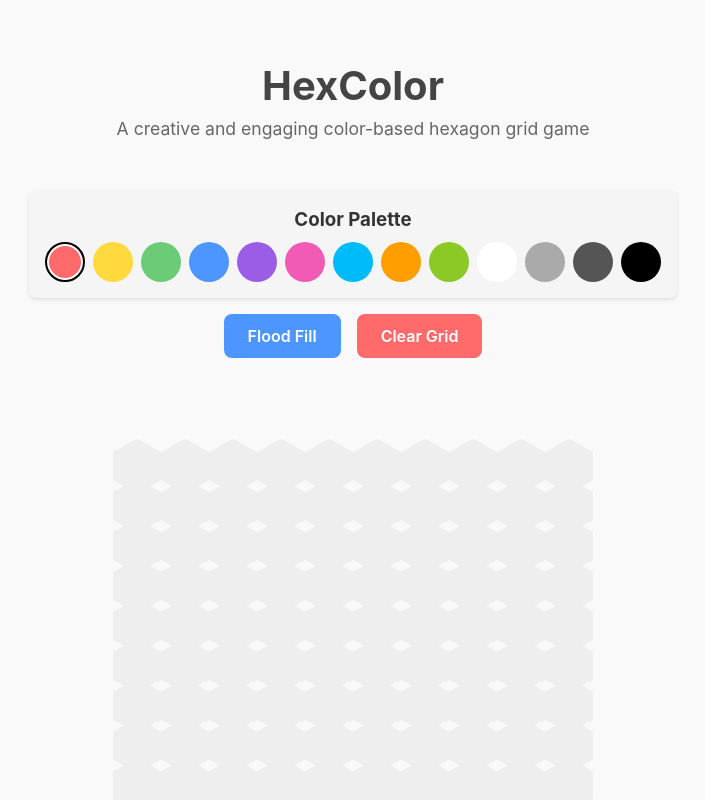
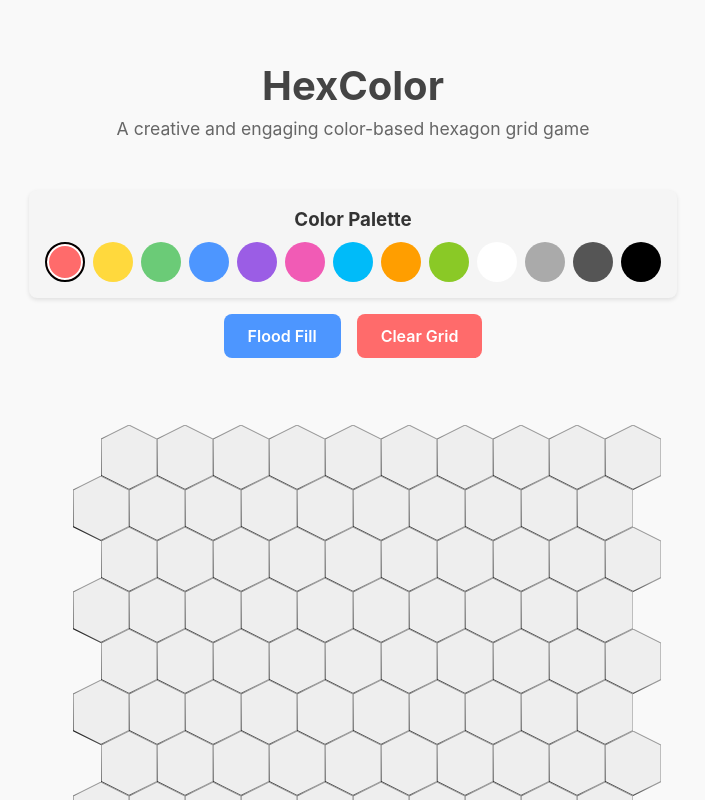
Before and after one commit to lpenguin/hexcolor, a React (Vite) app: page / in a window 1280 px wide. Shown: the top 800 px of the page, without its empty margins (287-992 px from the left). Built offline with nearby package versions, Linux system fonts and the light colour scheme.

Commit message:
Better hex grid

```diff
--- a/src/components/HexGrid.css
+++ b/src/components/HexGrid.css
@@ -8,25 +8,30 @@
 
 .hex-row {
   display: flex;
-  margin-top: -0.97rem;
+  margin-top: -0.85rem; /* Adjusted from -1.32rem as requested */
+}
+
+.hex-row-even {
+  margin-left: 3.5rem; /* Adjusted from 3rem to match new cell width */
 }
 
 .hex-row:first-child {
   margin-top: 0; /* First row doesn't need negative margin */
 }
 
+.hex-cell-container {
+  width: 3.5rem;  /* Increased from 3rem */
+  height: 4.04rem; /* Increased proportionally (width * √3)/2 * 2 for regular hexagon */
+  cursor: pointer;
+}
+
 .hex-cell {
-  width: 3rem;
-  height: 3.464rem; /* Using proper hexagon height (width * √3)/2 * 2 for regular hexagon */
-  cursor: pointer;
-  /* Improved hexagon shape with precise coordinates */
-  clip-path: polygon(50% 0%, 100% 25%, 100% 75%, 50% 100%, 0% 75%, 0% 25%);
+  width: 100%;
+  height: 100%;
   transition: all 0.2s ease;
-  position: relative; /* Enable z-index to work with hover */
 }
 
 .hex-cell:hover {
   transform: scale(1.1);
   z-index: 2; /* Increased z-index to ensure it's above other cells */
-  box-shadow: 0 0 10px rgba(0, 0, 0, 0.3);
 }
--- a/src/components/HexGrid.tsx
+++ b/src/components/HexGrid.tsx
@@ -10,11 +10,15 @@ interface HexCellProps {
 
 const HexCell: React.FC<HexCellProps> = ({ row, col, color, onCellClick }) => {
   return (
-    <div
-      className="hex-cell"
-      style={{ backgroundColor: color }}
-      onClick={() => onCellClick(row, col)}
-    />
+    <div className="hex-cell-container" onClick={() => onCellClick(row, col)}>
+      <svg className="hex-cell" viewBox="0 0 100 115">
+        {/* Background fill using the defined hex shape */}
+        <use href="#hex-shape" fill={color} />
+
+        {/* Outline using the defined outline shape with gradient */}
+        <use href="#hex-outline-shape" />
+      </svg>
+    </div>
   );
 };
 
@@ -26,6 +30,32 @@ interface HexGridProps {
 const HexGrid: React.FC<HexGridProps> = ({ grid, onCellClick }) => {
   return (
     <div className="hex-grid">
+      {/* Define shared resources once */}
+      <svg style={{ position: 'absolute', width: 0, height: 0 }}>
+        <defs>
+          {/* Define the gradient */}
+          <linearGradient id="hex-outline-gradient" x1="50%" y1="50%" x2="0%" y2="100%">
+            <stop offset="0%" stopColor="#999999" />
+            <stop offset="100%" stopColor="black" />
+          </linearGradient>
+
+          {/* Define a single hexagon shape for both fill and outline */}
+          <path
+            id="hex-shape"
+            d="M50,0 L100,25 L100,90 L50,115 L0,90 L0,25 Z"
+          />
+
+          {/* The outline now references the same path */}
+          <path
+            id="hex-outline-shape"
+            d="M50,0 L100,25 L100,90 L50,115 L0,90 L0,25 Z"
+            fill="none"
+            stroke="url(#hex-outline-gradient)"
+            strokeWidth="2"
+          />
+        </defs>
+      </svg>
+
       {grid.map((row, rowIndex) => (
         <div
           key={rowIndex}
```
